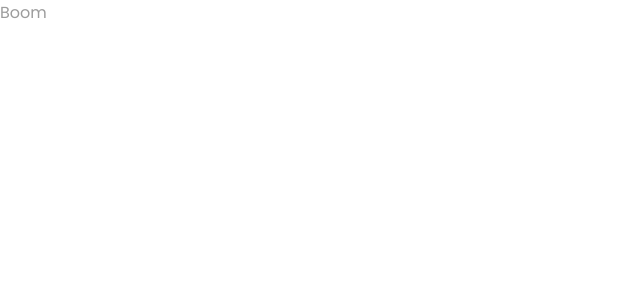
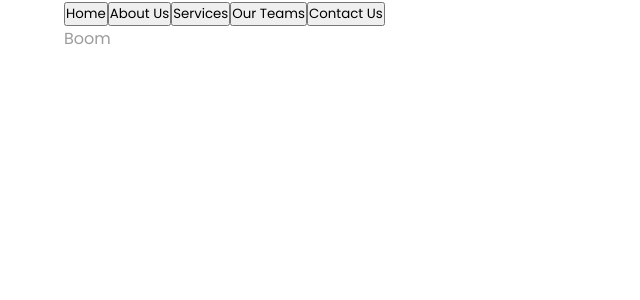
Before and after one commit to ubong-s/dananz-frontend-nextjs, a Next.js app: page / in a window 1280 px wide. Shown: the top 300 px of the page, without its empty margins (0-640 px from the left). Built offline with nearby package versions, Linux system fonts and the light colour scheme.

Commit message:
created container component

```diff
--- /dev/null
+++ b/components/_common/Button.tsx
@@ -0,0 +1,12 @@
+import styled from 'styled-components';
+
+interface ButtonProps {
+  variant: 'nav' | 'button' | 'button-alt';
+  children: React.ReactElement | string;
+}
+
+const ButtonRoot = styled.button``;
+
+export const Button: React.FC<ButtonProps> = ({ variant, children }) => {
+  return <ButtonRoot>{children}</ButtonRoot>;
+};
--- /dev/null
+++ b/components/_common/Container.tsx
@@ -0,0 +1,15 @@
+import styled from 'styled-components';
+
+interface ContainerProps {
+  children: React.ReactNode;
+}
+
+const ContainerRoot = styled.div`
+  width: 90%;
+  margin: auto;
+  max-width: 1200px;
+`;
+
+export const Container: React.FC<ContainerProps> = ({ children }) => {
+  return <ContainerRoot>{children}</ContainerRoot>;
+};
--- a/components/_common/Layout.tsx
+++ b/components/_common/Layout.tsx
@@ -1,6 +1,7 @@
 import styled, { ThemeProvider } from 'styled-components';
-import { GlobalStyle } from '../../styles/globalStyles';
-import { myTheme } from '../../styles/my-theme';
+import { GlobalStyle, myTheme } from '../../styles/';
+import { Nav } from '../nav/Nav';
+import { Container } from './Container';
 
 const LayoutRoot = styled.div`
   min-height: 100vh;
@@ -11,7 +12,10 @@ export const Layout = ({ children }: { children: React.ReactNode }) => {
     <ThemeProvider theme={myTheme}>
       <LayoutRoot>
         <GlobalStyle />
-        <main>{children}</main>
+        <Container>
+          <Nav />
+          <main>{children}</main>
+        </Container>
       </LayoutRoot>
     </ThemeProvider>
   );
--- /dev/null
+++ b/components/nav/Nav.tsx
@@ -0,0 +1,25 @@
+import styled from 'styled-components';
+import { routes } from '../../lib/routes/routes';
+import { NavLink } from './NavLink';
+
+const NavRoot = styled.nav``;
+
+export const Nav: React.FC = () => {
+  const links = [
+    { display: 'Home', route: routes.home },
+    { display: 'About Us', route: routes.aboutUs },
+    { display: 'Services', route: routes.services },
+    { display: 'Our Teams', route: routes.ourTeams },
+    { display: 'Contact Us', route: routes.contactUs },
+  ];
+
+  return (
+    <NavRoot>
+      {links.map((link) => (
+        <NavLink key={link.display} href={`/${link.route}`}>
+          {link.display}
+        </NavLink>
+      ))}
+    </NavRoot>
+  );
+};
--- /dev/null
+++ b/components/nav/NavLink.tsx
@@ -0,0 +1,14 @@
+import Link from 'next/link';
+import React from 'react';
+import { Button } from '../_common/Button';
+
+interface NavLinkProps {
+  href: string;
+  children: React.ReactElement | string;
+}
+
+export const NavLink: React.FC<NavLinkProps> = ({ href, children }) => (
+  <Link href={href} passHref>
+    <Button variant='nav'>{children}</Button>
+  </Link>
+);
--- /dev/null
+++ b/lib/routes/routes.ts
@@ -0,0 +1,7 @@
+export enum routes {
+  home = 'home',
+  aboutUs = 'about-us',
+  services = 'services',
+  ourTeams = 'our-teams',
+  contactUs = 'contact-us',
+}
--- a/styles/globalStyles.ts
+++ b/styles/globalStyles.ts
@@ -106,20 +106,6 @@ const bodyStyles = css`
     text-decoration: none;
     letter-spacing: 0.5px;
   }
-
-  .container {
-    width: 90%;
-    margin: auto;
-
-    @media screen and (min-width: ${breakpoints.tablet}) {
-      width: 90%;
-    }
-
-    @media screen and (min-width: ${breakpoints.desktop}) {
-      width: 65%;
-      max-width: 800px;
-    }
-  }
 `;
 
 const GlobalStyle = createGlobalStyle`
--- /dev/null
+++ b/styles/index.ts
@@ -0,0 +1,4 @@
+import { GlobalStyle, misc, typography, breakpoints } from './globalStyles';
+import { myTheme } from './my-theme';
+
+export { GlobalStyle, misc, typography, breakpoints, myTheme };
```
